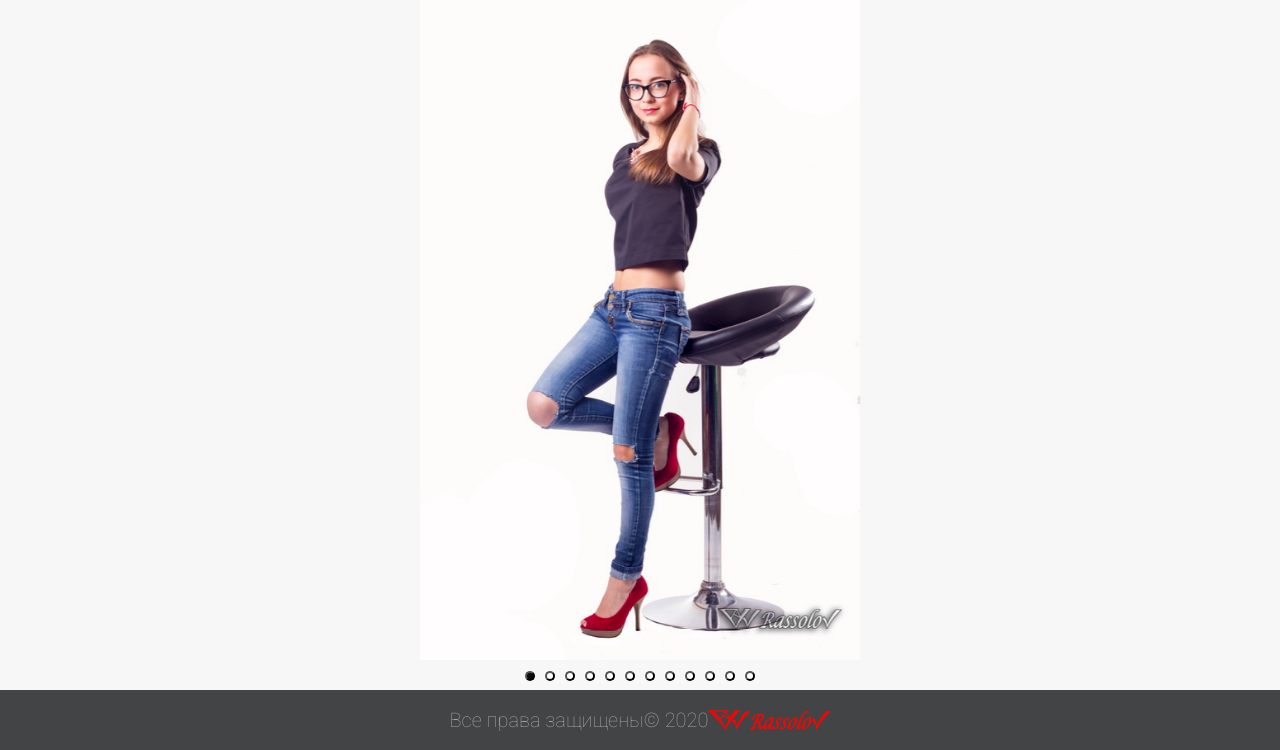
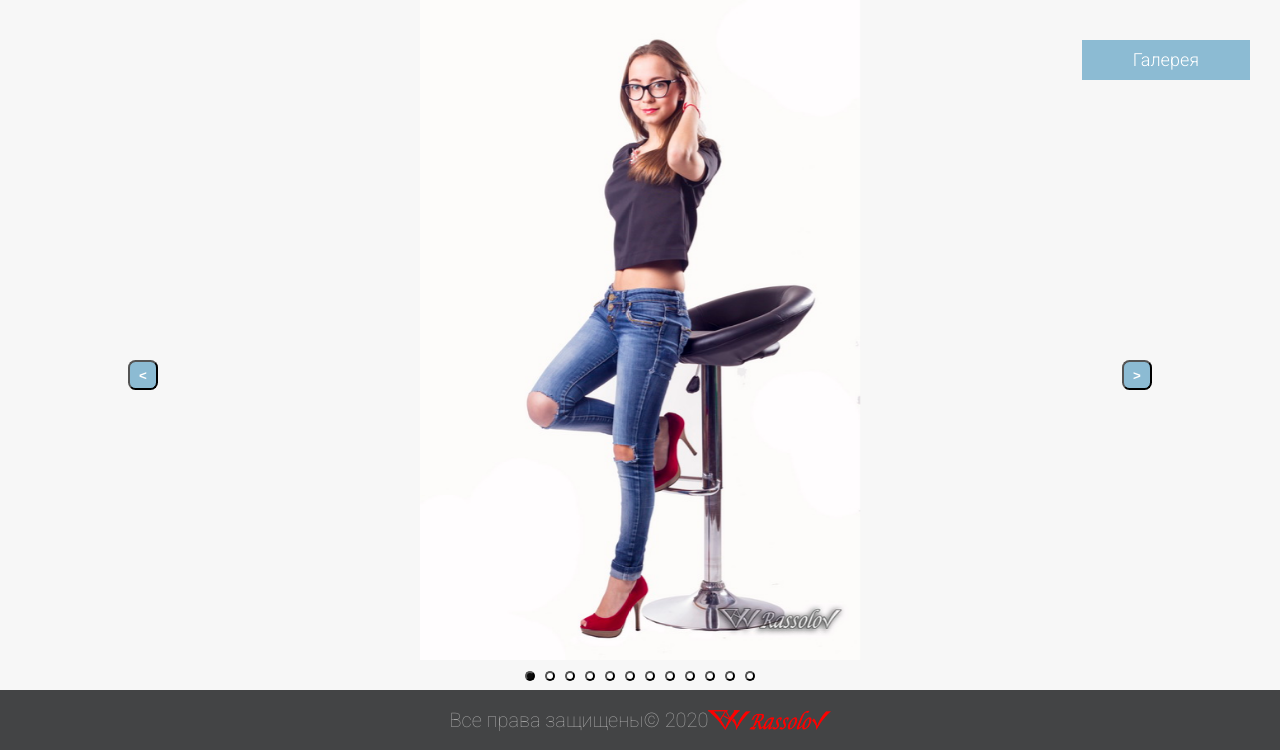
Before and after one commit to rasvv/MySite, a PHP site: page /photo-tory1-slide.php in a window 1280 px wide. Shown: the part 50-800 px from the top of the page. Run offline with PHP 8.4, Linux system fonts and the light colour scheme.

Commit message:
Добавил кнопки листания в слайдере

```diff
--- a/css/slide.css
+++ b/css/slide.css
@@ -5,7 +5,7 @@
       /* max-height: 85vh; */
       height: calc(100vh - 140px);
       width: 100vw;
-        /* position: relative; */
+        position: relative;
 
   }
 
@@ -41,6 +41,42 @@
     margin: 0 5px;
 }
 
+.slick-prev{
+    position: absolute;
+    background-color:#8cbbd3;
+    color: #fff;
+    /* border: 2px solid blue; */
+    border-radius: 25%;
+    font-weight: bold;
+    left: 10%;
+    top: 45vh;
+    height: 30px;
+    width: 30px;
+    z-index: 2;
+}
+
+.slick-next{
+    position: absolute;
+    background-color:#8cbbd3;
+    color: #fff;
+    border-radius: 25%;
+    font-weight: bold;
+    right: 10%;
+    top: 45vh;
+    height: 30px;
+    width: 30px;
+    z-index: 2;
+}
+
+.slick-prev:hover{
+    transform: scale(1.3);
+}
+
+.slick-next:hover{
+    transform: scale(1.3);
+}
+
+
 .slider .slick-dots{
     margin: 0 auto 0;
     position: relative;
--- a/css/style.css
+++ b/css/style.css
@@ -149,22 +149,17 @@ a.photo img{
 }
 
 .a_to_slide{
-    /* grid-column: 1 / -1; */
-    /* text-align: right; */
     position: absolute;
     top: 90px;
     right: 30px;
-    z-index: 7;
+    z-index: 1000;
 
-    /* display: block; */
-    /* float: right; */
     background-color:  #8cbbd3;
     color:  #ffffff;
     font-size: 18px;
     font-weight: 300;
     text-align: center;
     text-decoration: none;
-    /* margin: 0 30px 0 0; */
     padding:11px 51px;
     border: none;
 }
--- a/js/main.js
+++ b/js/main.js
@@ -1,7 +1,7 @@
 $(function(){
     $('.slider').slick({
         fade: true,
-        arrows: false,
+        arrows: true,
         autoplay: false,
         adaptiveHeight: true,
         dots: true,
--- a/photo-dasha-slide.php
+++ b/photo-dasha-slide.php
@@ -8,7 +8,9 @@
 		include "menu.php"
     ?>
 
+    <a class="a_to_slide" href="photo-dasha.php">Галерея</a>
     <section class="slider-top">
+
         <div class="slider">
             <div class="slider__item" style="background-image: url(img/Dasha/Full/1.jpg);"></div>
             <div class="slider__item" style="background-image: url(img/Dasha/Full/2.jpg);"></div>
--- a/photo-other-slide.php
+++ b/photo-other-slide.php
@@ -8,7 +8,9 @@
 		include "menu.php"
     ?>
 
+    <a class="a_to_slide" href="photo-other.php">Галерея</a>
     <section class="slider-top">
+
         <div class="slider">
             <div class="slider__item" style="background-image: url(img/Other/Full/1.jpg);"></div>
             <div class="slider__item" style="background-image: url(img/Other/Full/2.jpg);"></div>
--- a/photo-tory1-slide.php
+++ b/photo-tory1-slide.php
@@ -7,8 +7,9 @@
  	<?php
 		include "menu.php"
     ?>
+        <a class="a_to_slide" href="photo-tory1.php">Галерея</a>
+    <section class="slider-top">
 
-    <section class="slider-top">
         <div class="slider">
           <div class="slider__item" style="background-image: url(img/Tory/Tory1/1.jpg);"></div>
           <div class="slider__item" style="background-image: url(img/Tory/Tory1/2.jpg);"></div>
@@ -23,6 +24,7 @@
           <div class="slider__item" style="background-image: url(img/Tory/Tory1/11.jpg);"></div>
           <div class="slider__item" style="background-image: url(img/Tory/Tory1/12.jpg);"></div>
         </div>
+
     </section>
 
     <?php
--- a/photo-tory2-slide.php
+++ b/photo-tory2-slide.php
@@ -8,7 +8,9 @@
 		include "menu.php"
     ?>
 
+<a class="a_to_slide" href="photo-tory2.php">Галерея</a>
     <section class="slider-top">
+
         <div class="slider">
           <div class="slider__item" style="background-image: url(img/Tory/Tory2/1.jpg);"></div>
           <div class="slider__item" style="background-image: url(img/Tory/Tory2/2.jpg);"></div>
```
Also changed, not shown: img/arr_left.png (added), img/arr_right.png (added), js/slick.js.
